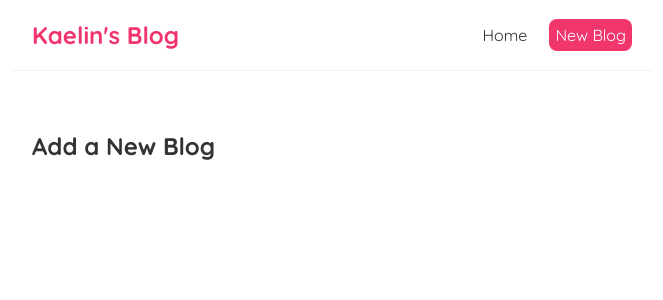
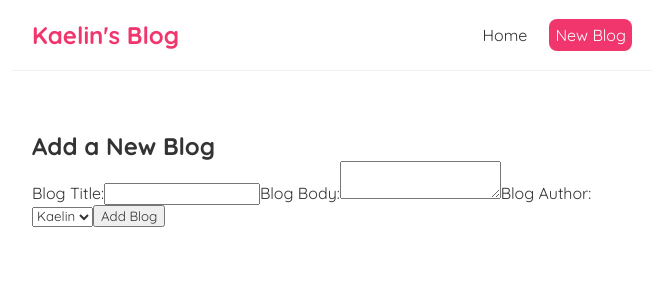
Before and after one commit to KaelinAlexander/react-practice, a React (Create React App) app in the folder kaelin-blog/: page /create in a window 1280 px wide. Shown: the top 300 px of the page, without its empty margins (308-971 px from the left). Built offline with nearby package versions, Linux system fonts and the light colour scheme; the HTML template or start-up script is replaced by a standard one.

Commit message:
adds initial form w/o controlled inputs

```diff
--- a/kaelin-blog/src/Create.js
+++ b/kaelin-blog/src/Create.js
@@ -2,6 +2,23 @@ const Create = () => {
     return (
         <div className="create">
             <h2>Add a New Blog</h2>
+            <form>
+                <label>Blog Title:</label>
+                <input
+                type="text"
+                required
+                />
+                <label>Blog Body:</label>
+                <textarea
+                required
+                ></textarea>
+                <label>Blog Author:</label>
+                <select>
+                    <option value="Kaelin">Kaelin</option>
+                    <option value="Justin">Justin</option>
+                </select>
+                <button>Add Blog</button>
+            </form>
         </div>
      );
 }
```
Also changed, not shown: 1 other file (tests, documents, lock files or other folders).
